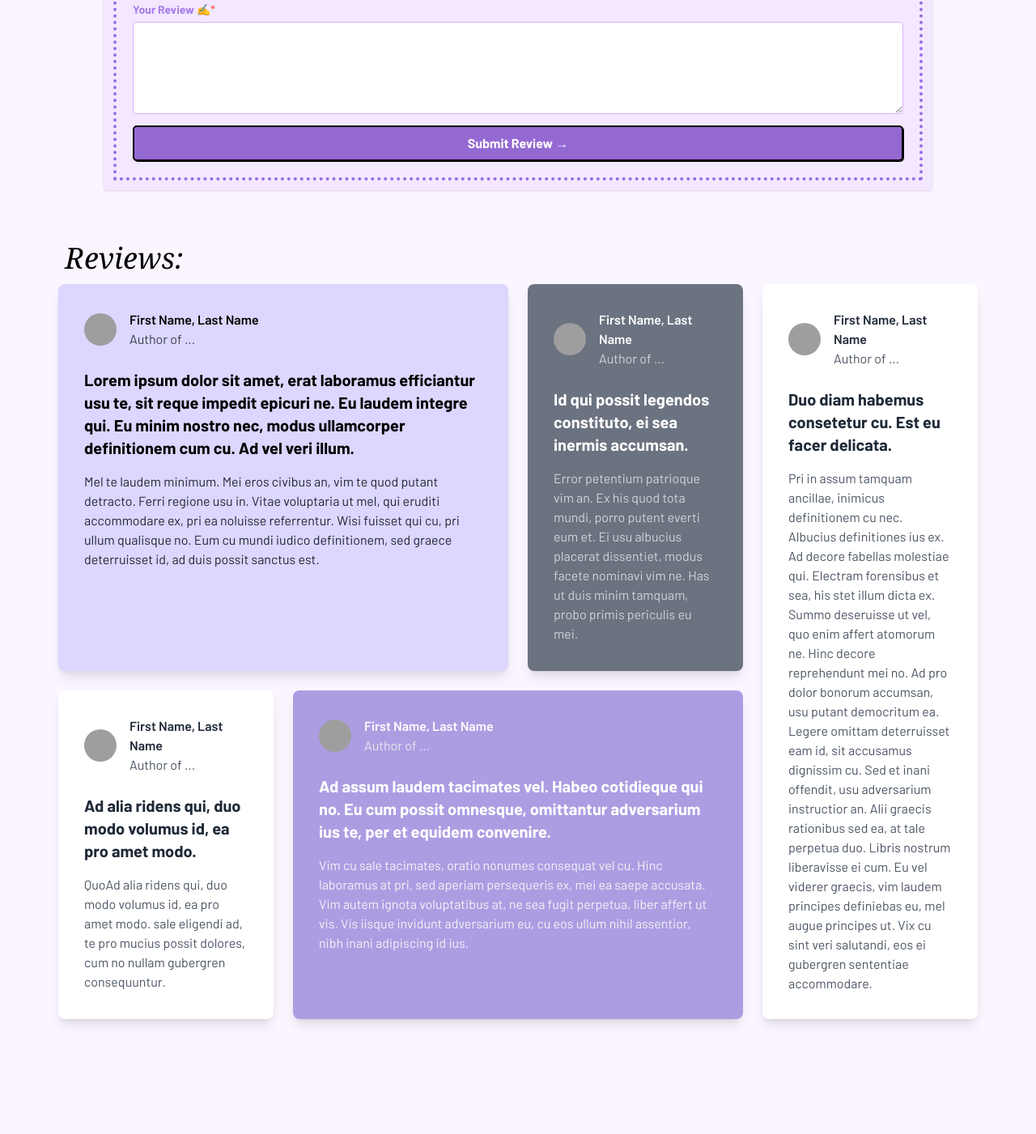
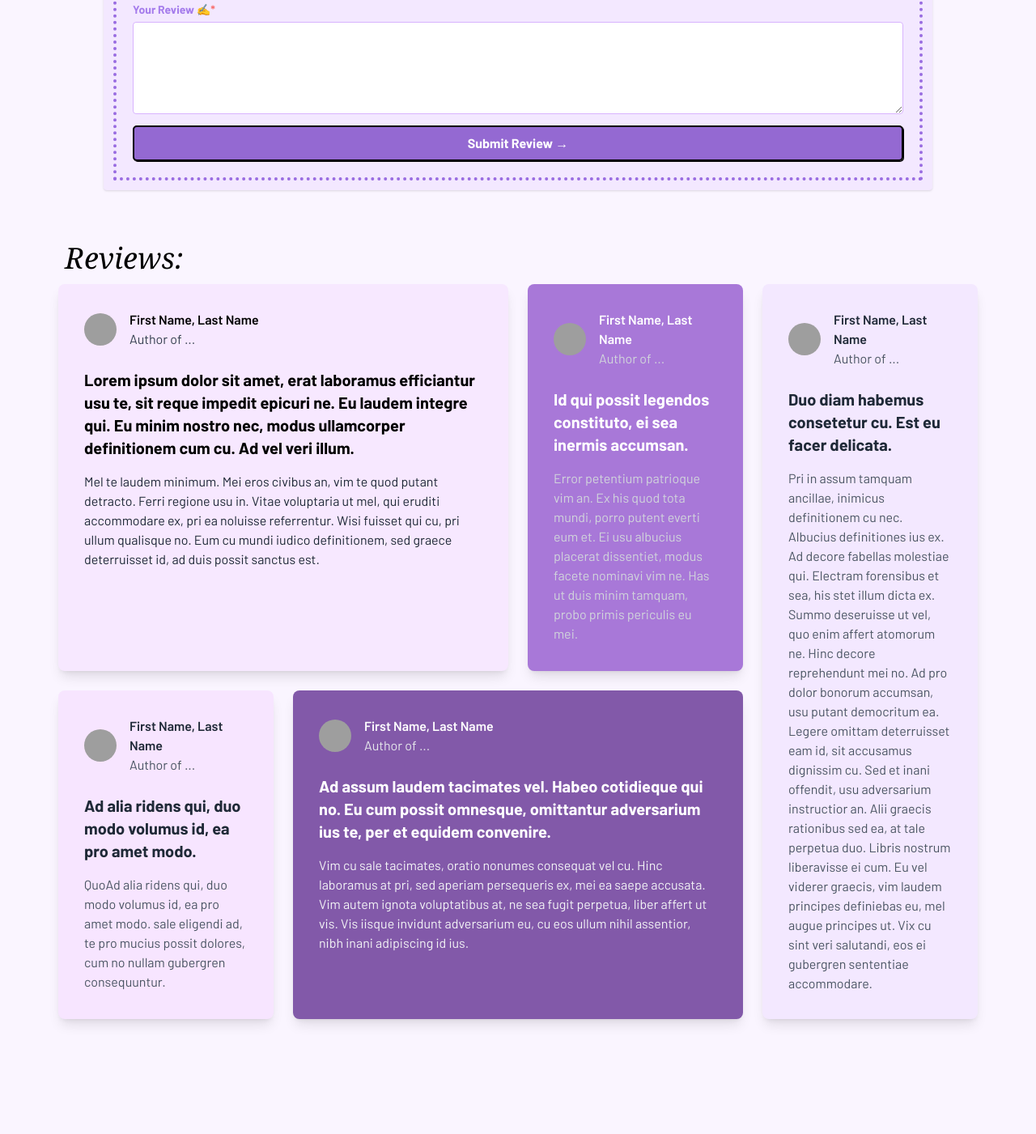
Before and after one commit to keanedwards1/marie, a Next.js app: page /offerings in a window 1280 px wide. Shown: the part 439-1840 px from the top of the page at 81% size. Built offline with nearby package versions, Linux system fonts and the light colour scheme; grey boxes are pictures that could not be loaded; a web font is replaced by a local one.

Commit message:
added some new colors to testimonial grid

```diff
--- a/src/components/TestimonialGrid.tsx
+++ b/src/components/TestimonialGrid.tsx
@@ -10,7 +10,7 @@ const TestimonialGrid: React.FC = () => {
         </div>
         <div className="grid grid-cols-1 md:grid-cols-2 lg:mr-10 lg:ml-10 md:mr-6 md:ml-6 mr-1 ml-1 lg:grid-cols-4 gap-6">
           {/* div1 */}
-          <div className="bg-violet-200 hover:bg-violet-300 transition-colors duration-300 text-black p-8 rounded-lg shadow-lg md:col-span-2">
+          <div className="review-card1 transition-colors duration-300 text-black p-8 rounded-lg shadow-lg md:col-span-2">
             <div className="flex items-center mb-6">
               <Image
                 className="w-10 h-10 rounded-full mr-4"
@@ -39,7 +39,7 @@ const TestimonialGrid: React.FC = () => {
           </div>
 
           {/* div2 */}
-          <div className="bg-gray-500 hover:bg-slate-500 transition-colors duration-300 text-white p-8 rounded-lg shadow-lg">
+          <div className="review-card2 transition-colors duration-300 text-white p-8 rounded-lg shadow-lg">
             <div className="flex items-center mb-6">
               <Image
                 className="w-10 h-10 rounded-full mr-4"
@@ -65,7 +65,7 @@ const TestimonialGrid: React.FC = () => {
           </div>
 
           {/* div3 */}
-          <div className="bg-white hover:bg-violet-100 p-8 transition-colors duration-300 rounded-lg shadow-lg md:row-span-2">
+          <div className="review-card3 p-8 transition-colors duration-300 rounded-lg shadow-lg md:row-span-2">
             <div className="flex items-center mb-6">
               <Image
                 className="w-10 h-10 rounded-full mr-4"
@@ -100,7 +100,7 @@ const TestimonialGrid: React.FC = () => {
           </div>
 
           {/* div4 */}
-          <div className="bg-white hover:bg-purple-50 p-8 transition-colors duration-300 rounded-lg shadow-lg">
+          <div className="review-card4 p-8 transition-colors duration-300 rounded-lg shadow-lg">
             <div className="flex items-center mb-6">
               <Image
                 className="w-10 h-10 rounded-full mr-4"
@@ -127,7 +127,7 @@ const TestimonialGrid: React.FC = () => {
           </div>
 
           {/* div5 */}
-          <div className="bg-text-dark-purple hover:bg-violet-300 transition-colors duration-300 text-white p-8 rounded-lg shadow-lg md:col-span-2">
+          <div className="review-card5 transition-colors duration-300 text-white p-8 rounded-lg shadow-lg md:col-span-2">
             <div className="flex items-center mb-6">
               <Image
                 className="w-10 h-10 rounded-full mr-4"
--- a/src/styles/globals.css
+++ b/src/styles/globals.css
@@ -578,6 +578,47 @@ body {
   box-shadow: 5px 5px 0px #7b51b6f4;
 }
 
+.review-card1 {
+  background-color: #f7e8ff; /* Light violet background */
+}
+
+.review-card1:hover {
+  background-color: #e7c9fe; /* Light violet background */
+}
+
+.review-card2 {
+  background-color: #a878d8; /* Light violet background */
+}
+
+.review-card2:hover {
+  background-color: #985ccc; /* Light violet background */
+}
+
+.review-card3 {
+  background-color: #f3e8ff; /* Light violet background */
+}
+
+.review-card3:hover {
+  background-color: #e8ceff; /* Light violet background */
+}
+
+.review-card4 {
+  background-color: #f7e5ff; /* Light violet background */
+}
+
+.review-card4:hover {
+  background-color: #eac6ff; /* Light violet background */
+}
+
+.review-card5 {
+  background-color: #8259a9; /* Light violet background */
+}
+
+.review-card5:hover {
+  background-color: #8441a3; /* Light violet background */
+}
+
+
 .comic-button {
   display: inline-block;
   display: flex;
```
